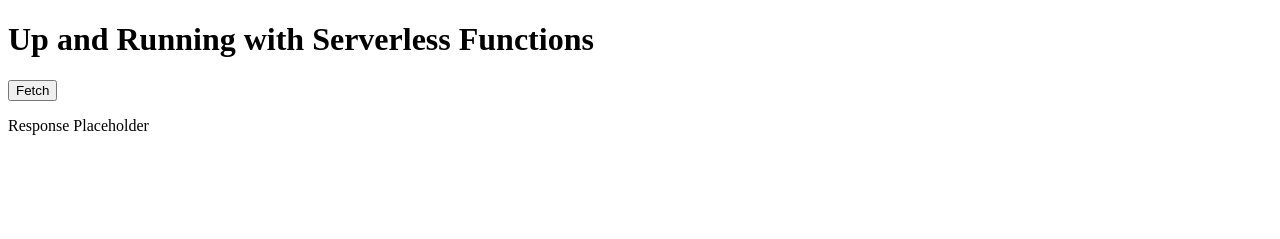
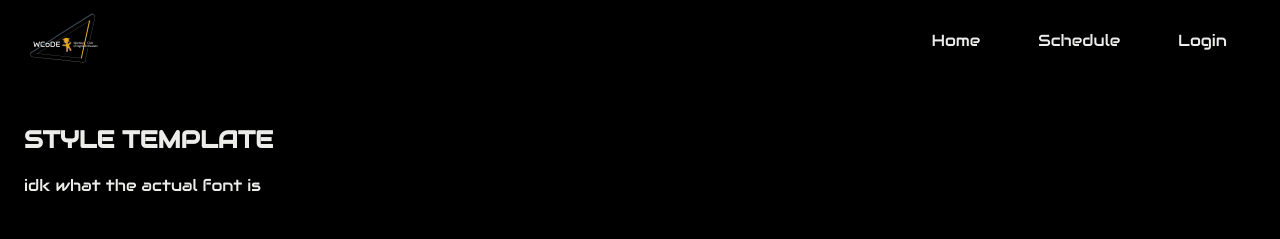
Before and after one commit to WCoDE-Enthusiats/wcode, a website: page public/index.html in a window 1280 px wide. Drawn offline with Linux system fonts and the light colour scheme.

Commit message:
it is template, it should be okay. idk if netlify works

```diff
--- /dev/null
+++ b/public/css/index.css
@@ -0,0 +1,73 @@
+* {
+    --colorBack: rgb(0, 0, 0);
+    --colorWhite: #ececeb;
+    --colorOrange: #e2a82f;
+    --colorGrey: #8b8986;
+    --colorDarkerGrey: #2d3439;
+
+    --spacing: min(3vh, 3vw);
+}
+
+@font-face {
+    font-family: audioWide;
+    src: url('Audiowide-Regular.ttf');
+}
+
+figure { margin: 0px; }
+button { outline: none; }
+a { text-decoration: none; }
+
+body {
+    margin: 0px;
+    background-color: var(--colorBack);
+    color: var(--colorWhite);
+    font-family: audioWide;
+
+    display: flex;
+    flex-direction: column;
+}
+
+header {
+    --headerHeight: 10vh;
+
+    height: var(--headerHeight);
+    padding: var(--spacing);
+    padding-top: 0px;
+    padding-bottom: 0px;
+
+    display: flex;
+    align-items: center;
+}
+
+header figure {
+    height: var(--headerHeight);
+    aspect-ratio: 1/1;
+}
+
+header figure img {
+    height: var(--headerHeight);
+    object-fit: cover;
+}
+
+#header_buttons {
+    margin-left: auto;
+    margin-right: var(--spacing);
+
+    display: flex;
+    align-items: center;
+    gap: calc(2 * var(--spacing));
+}
+
+#header_buttons div { padding: 5px; }
+
+.text_button { transition: 0.5s; }
+.text_button:hover {
+    cursor: pointer;
+    color: var(--colorDarkerGrey);
+    background-color: var(--colorGrey);
+    border-radius: 10px;
+}
+
+main section {
+    padding: var(--spacing)
+}
--- a/public/index.html
+++ b/public/index.html
@@ -1,25 +1,45 @@
 <!DOCTYPE html>
 <html lang="en">
   <head>
-    <meta charset="UTF-8" />
-    <meta http-equiv="X-UA-Compatible" content="IE=edge" />
+    <meta charset="utf-8" />
     <meta name="viewport" content="width=device-width, initial-scale=1.0" />
-    <title>Jamstack Explorers - Up and Running with Serverless Functions</title>
+    <title>WCoDE</title>
+
+    <link rel="stylesheet" href="css/index.css">
   </head>
   <body>
-    <h1>Up and Running with Serverless Functions</h1>
-    <button id="fetch-btn">Fetch</button>
-    <p id="response-output">Response Placeholder</p>
+    <header>
+      <figure><img src="images/icon.png" alt="WCoDE icon"></figure>
 
-    <script>
-      document.addEventListener('DOMContentLoaded', () => {
-        const fetchBtn = document.getElementById('fetch-btn')
-        const responseText = document.getElementById('response-output')
+      <div id="header_buttons">
+        <div class="text_button">Home</div>
+        <div class="text_button">Schedule</div>
+        <div class="text_button">Login</div>
+      </div>
+    </header>
 
-        fetchBtn.addEventListener('click', () => {
-          responseText.innerText = 'Static Text Replacement'
-        })
-      })
-    </script>
+    <main>
+      <section>
+        <h1>STYLE TEMPLATE</h1>
+        <p>idk what the actual font is</p>
+      </section>
+    </main>
+
+    <!-- <script type="module">
+      console.log("ready");
+
+      document.getElementById("fetch-btn").onclick = async () => {
+          console.log("fetching")
+
+          const response = await fetch('/.netlify/functions/login')
+            .then(response => response.json())
+
+            console.log(response)
+
+          document.getElementById('response-output').innerText = response.message;
+      }
+    </script> -->
+
+    <script src="index.js"></script>
   </body>
 </html>
--- /dev/null
+++ b/public/index.js
@@ -0,0 +1,15 @@
+console.log("ready");
+
+document.getElementById("fetch-btn").onclick = async () => {
+    console.log("fetching")
+
+    const response = await fetch('/.netlify/functions/login', {
+        method: 'POST',
+        body: JSON.stringify({
+            id_code: 'FAFAFAFA'
+        })
+    })
+        .then(response => response.json());
+
+    document.getElementById('response-output').innerText = response.message;
+}
```
Also changed, not shown: api/login.mjs (added, +46 -0 lines), package.json (added, +23 -0 lines), public/header.html (added, +9 -0 lines), netlify.toml (added), public/css/Audiowide-Regular.ttf (added), public/images/icon.png (added), 3 other files.
